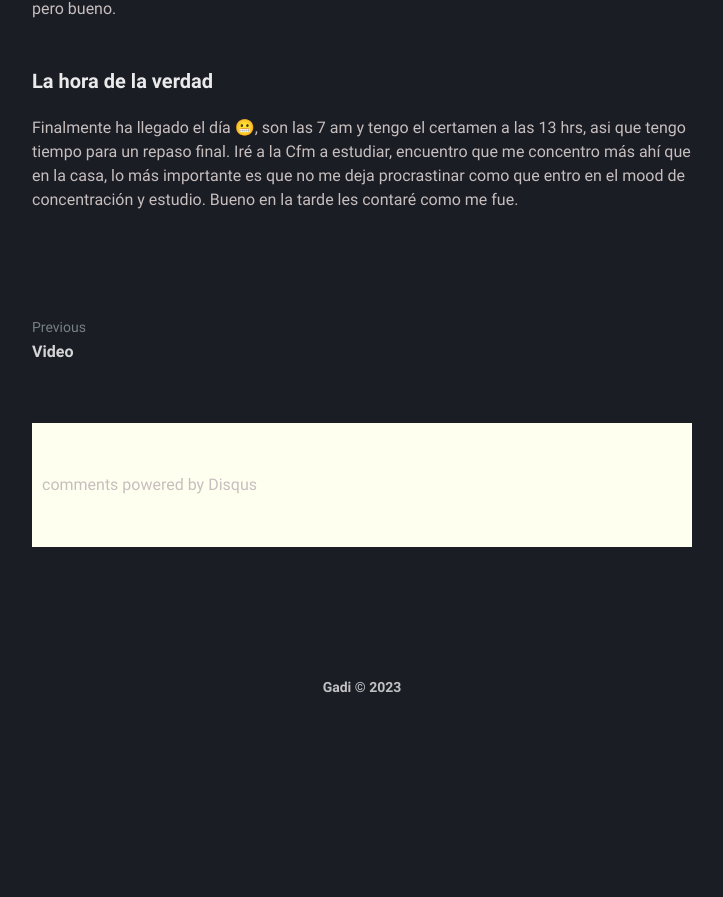
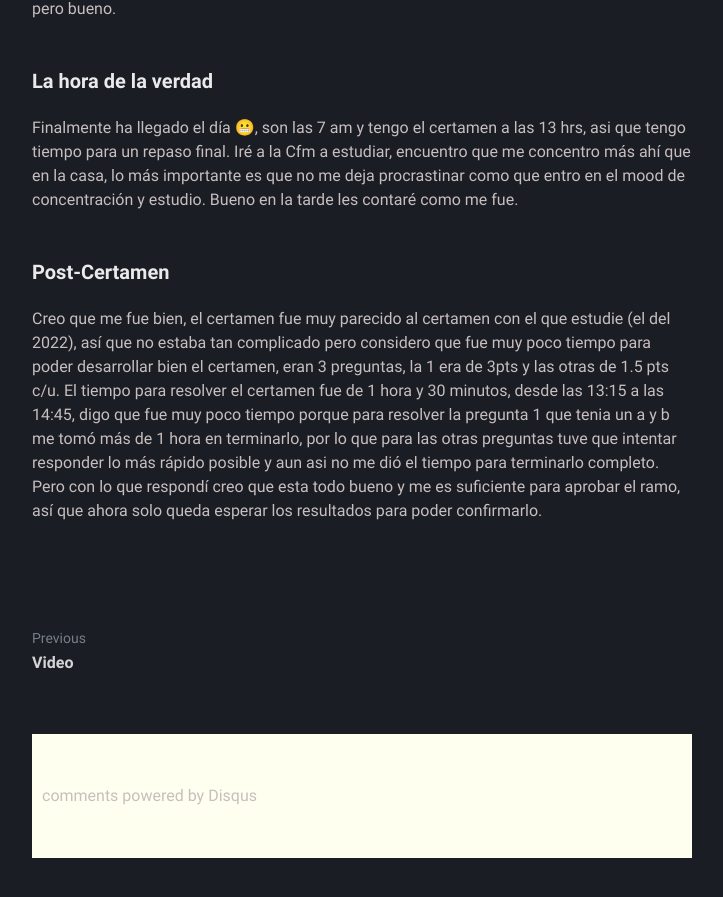
Before and after one commit to gadivalr/borrar, a Jekyll site: the page built from _posts/2023-06-12-salvando-semestre.md, in a window 1280 px wide and 900 px high, scrolled down 2253 px. Shown: the top 897 px of the window, without its empty margins (278-1001 px from the left). Built offline with Jekyll 4.4.1, drawn with Linux system fonts in a browser that asks for light colours; comment, search, counter and statistics services are not loaded; before the commit the page ends 2984 px from its top, so only the background shows below that.

Commit message:
Update 2023-06-12-salvando-semestre.md

```diff
--- a/_posts/2023-06-12-salvando-semestre.md
+++ b/_posts/2023-06-12-salvando-semestre.md
@@ -54,3 +54,5 @@ Hoy es último día antes del certamen, lo bueno es que logré estudiar lo más
 ### La hora de la verdad
 
 Finalmente ha llegado el día 😬, son las 7 am y tengo el certamen a las 13 hrs, asi que tengo tiempo para un repaso final. Iré a la Cfm a estudiar, encuentro que me concentro más ahí que en la casa, lo más importante es que no me deja procrastinar como que entro en el mood de concentración y estudio. Bueno en la tarde les contaré como me fue.
+### Post-Certamen
+Creo que me fue bien, el certamen fue muy parecido al certamen con el que estudie (el del 2022), así que no estaba tan complicado pero considero que fue muy poco tiempo para poder desarrollar bien el certamen, eran 3 preguntas, la 1 era de 3pts y las otras de 1.5 pts c/u. El tiempo para resolver el certamen fue de 1 hora y 30 minutos, desde las 13:15 a las 14:45, digo que fue muy poco tiempo porque para resolver la pregunta 1 que tenia un a y b me tomó más de 1 hora en terminarlo, por lo que para las otras preguntas tuve que intentar responder lo más rápido posible y aun asi no me dió el tiempo para terminarlo completo. Pero con lo que respondí creo que esta todo bueno y me es suficiente para aprobar el ramo, así que ahora solo queda esperar los resultados para poder confirmarlo.
```
